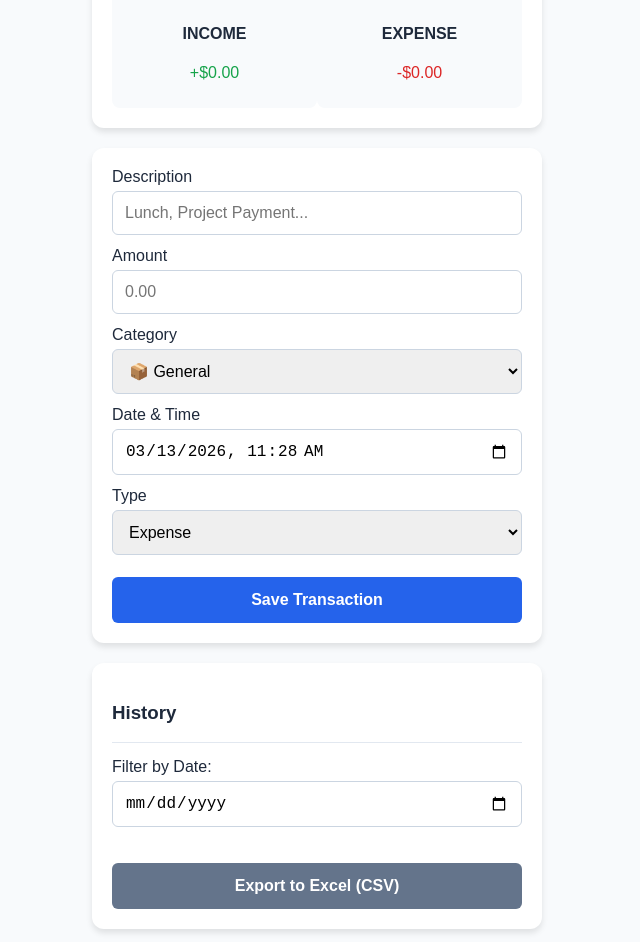
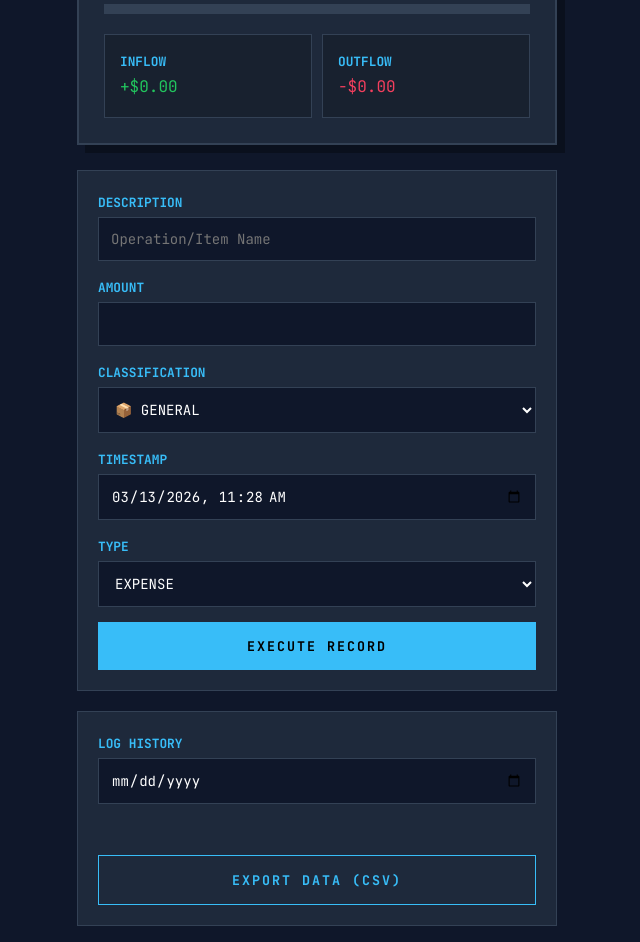
Before and after one commit to ericdotse69/cash-ahp, a plain HTML site: page index.html in a window 1280 px wide. Shown: the part 233-1175 px from the top of the page, without its empty margins (323-963 px from the left). Drawn offline with Linux system fonts and the light colour scheme.

Commit message:
KRAFT update: Spartan UI, Delete function, Progress metrics

```diff
--- a/index.html
+++ b/index.html
@@ -3,82 +3,121 @@
 <head>
     <meta charset="UTF-8">
     <meta name="viewport" content="width=device-width, initial-scale=1.0">
-    <title>Pro Cash Flow Tracker</title>
+    <title>KRAFT - CASH FLOW</title>
+    <link href="https://fonts.googleapis.com/css2?family=JetBrains+Mono:wght@400;700&display=swap" rel="stylesheet">
     <style>
-        :root { --primary: #2563eb; --bg: #f8fafc; --card-bg: #ffffff; --text: #1e293b; --income: #16a34a; --expense: #dc2626; }
-        body { font-family: sans-serif; background-color: var(--bg); color: var(--text); padding: 20px; display: flex; justify-content: center; }
-        .container { width: 100%; max-width: 450px; }
-        .dashboard, form, .history-container { background: var(--card-bg); padding: 20px; border-radius: 12px; box-shadow: 0 4px 6px rgba(0,0,0,0.1); margin-bottom: 20px; }
-        h1 { font-size: 2.2em; margin: 10px 0; text-align: center;}
-        .summary { display: flex; justify-content: space-between; }
-        .summary div { width: 48%; text-align: center; padding: 10px; background: var(--bg); border-radius: 8px; }
-        .form-control { margin-bottom: 12px; }
-        input, select { width: 100%; padding: 12px; margin-top: 5px; border: 1px solid #cbd5e1; border-radius: 6px; box-sizing: border-box; font-size: 16px; }
-        button { width: 100%; padding: 14px; border: none; border-radius: 6px; font-weight: bold; cursor: pointer; margin-top: 10px; font-size: 16px; transition: opacity 0.2s; }
-        button:active { opacity: 0.8; }
-        .btn-add { background: var(--primary); color: white; }
-        .btn-export { background: #64748b; color: white; margin-top: 20px; }
+        :root {
+            --bg: #0f172a; --card-bg: #1e293b; --text: #f8fafc;
+            --primary: #38bdf8; --income: #22c55e; --expense: #f43f5e; --border: #334155;
+        }
+        * { box-sizing: border-box; font-family: 'JetBrains Mono', monospace; }
+        body { background-color: var(--bg); color: var(--text); padding: 20px; display: flex; justify-content: center; }
+        .container { width: 100%; max-width: 480px; }
+
+        /* SPARTAN DASHBOARD */
+        .dashboard {
+            background: var(--card-bg); padding: 25px; border: 2px solid var(--border);
+            border-radius: 0px; /* Spartan Sharp Edges */
+            box-shadow: 8px 8px 0px rgba(0,0,0,0.3); margin-bottom: 25px;
+        }
+        h2 { text-transform: uppercase; letter-spacing: 3px; border-bottom: 2px solid var(--primary); display: inline-block; padding-bottom: 5px; }
+        .summary { display: flex; justify-content: space-between; margin-top: 20px; gap: 10px; }
+        .summary div { flex: 1; text-align: left; padding: 15px; border: 1px solid var(--border); background: rgba(0,0,0,0.2); }
+
+        /* PROGRESS BAR */
+        .progress-container { background: #334155; height: 10px; margin-top: 20px; }
+        #progress-bar { background: var(--primary); height: 100%; width: 0%; transition: 0.5s; }
+
+        form, .history-container {
+            background: var(--card-bg); padding: 20px; border: 1px solid var(--border); margin-bottom: 20px;
+        }
+
+        /* INPUTS */
+        .form-control { margin-bottom: 15px; }
+        label { font-size: 0.8rem; color: var(--primary); text-transform: uppercase; font-weight: bold; }
+        input, select {
+            width: 100%; padding: 12px; margin-top: 5px; background: #0f172a;
+            border: 1px solid var(--border); color: white; font-size: 14px; outline: none;
+        }
+        input:focus { border-color: var(--primary); }
+
+        button {
+            width: 100%; padding: 15px; border: none; font-weight: bold; cursor: pointer;
+            text-transform: uppercase; letter-spacing: 2px; transition: 0.3s;
+        }
+        .btn-add { background: var(--primary); color: #000; }
+        .btn-add:hover { background: #fff; }
+        .btn-export { background: transparent; color: var(--primary); border: 1px solid var(--primary); margin-top: 20px; }
+
+        /* HISTORY LIST */
         .list { list-style: none; padding: 0; }
-        .list li { background: #fff; border: 1px solid #e2e8f0; padding: 12px; margin-bottom: 8px; border-radius: 8px; display: flex; justify-content: space-between; align-items: center; border-left: 6px solid; }
-        .plus { border-left-color: var(--income); }
-        .minus { border-left-color: var(--expense); }
-        .details { display: flex; align-items: center; gap: 12px; }
-        .icon-circle { background: #f1f5f9; width: 40px; height: 40px; border-radius: 50%; display: flex; align-items: center; justify-content: center; font-size: 20px; }
-        .date-label { font-size: 0.7rem; color: #64748b; display: block; text-transform: uppercase; letter-spacing: 0.5px; }
-        .filter-section { border-top: 1px solid #e2e8f0; padding-top: 15px; margin-top: 15px; }
+        .list li {
+            background: #1e293b; border: 1px solid var(--border); padding: 15px;
+            margin-bottom: 10px; display: flex; justify-content: space-between; align-items: center;
+        }
+        .details { display: flex; align-items: center; gap: 15px; }
+        .icon-box { font-size: 24px; filter: grayscale(1); }
+        .amt { font-weight: bold; font-size: 1.1rem; }
+        .date-text { font-size: 0.65rem; color: #94a3b8; display: block; }
+
+        /* DELETE BUTTON */
+        .delete-btn {
+            background: transparent; color: #475569; border: none; font-size: 18px;
+            cursor: pointer; padding: 0 10px; transition: 0.2s;
+        }
+        .delete-btn:hover { color: var(--expense); }
     </style>
 </head>
 <body>
 
 <div class="container">
-    <h2>Cash Flow Pro 🚀</h2>
+    <h2>KRAFT // CASH</h2>
 
     <div class="dashboard">
-        <h4>TOTAL BALANCE</h4>
-        <h1 id="balance">$0.00</h1>
+        <label>SYSTEM BALANCE</label>
+        <h1 id="balance" style="font-size: 2.5rem; margin: 10px 0;">$0.00</h1>
+        <div class="progress-container"><div id="progress-bar"></div></div>
         <div class="summary">
-            <div><h4>INCOME</h4><p id="money-plus" style="color:var(--income)">+$0.00</p></div>
-            <div><h4>EXPENSE</h4><p id="money-minus" style="color:var(--expense)">-$0.00</p></div>
+            <div><label>INFLOW</label><p id="money-plus" style="color:var(--income); margin: 5px 0;">+$0.00</p></div>
+            <div><label>OUTFLOW</label><p id="money-minus" style="color:var(--expense); margin: 5px 0;">-$0.00</p></div>
         </div>
     </div>
 
     <form id="form">
-        <div class="form-control"><label>Description</label><input type="text" id="text" placeholder="Lunch, Project Payment..." required></div>
-        <div class="form-control"><label>Amount</label><input type="number" id="amount" step="0.01" placeholder="0.00" required></div>
+        <div class="form-control"><label>Description</label><input type="text" id="text" placeholder="Operation/Item Name" required></div>
+        <div class="form-control"><label>Amount</label><input type="number" id="amount" step="0.01" required></div>
         <div class="form-control">
-            <label>Category</label>
+            <label>Classification</label>
             <select id="category">
-                <option value="General">📦 General</option>
-                <option value="Food">🍔 Food & Drink</option>
-                <option value="Salary">💰 Salary / Income</option>
-                <option value="Transport">🚗 Transport</option>
-                <option value="Rent">🏠 Rent / Bills</option>
-                <option value="Entertainment">🎬 Entertainment</option>
-                <option value="Shopping">🛍️ Shopping</option>
+                <option value="General">📦 GENERAL</option>
+                <option value="Food">🍔 SUPPLY</option>
+                <option value="Salary">💰 REVENUE</option>
+                <option value="Transport">🚗 LOGISTICS</option>
+                <option value="Rent">🏠 INFRASTRUCTURE</option>
+                <option value="Entertainment">🎬 RECREATION</option>
+                <option value="Shopping">🛍️ ACQUISITION</option>
             </select>
         </div>
-        <div class="form-control"><label>Date & Time</label><input type="datetime-local" id="date" required></div>
+        <div class="form-control"><label>Timestamp</label><input type="datetime-local" id="date" required></div>
         <div class="form-control">
             <label>Type</label>
-            <select id="type"><option value="expense">Expense</option><option value="income">Income</option></select>
+            <select id="type"><option value="expense">EXPENSE</option><option value="income">INCOME</option></select>
         </div>
-        <button class="btn-add">Save Transaction</button>
+        <button class="btn-add">Execute Record</button>
     </form>
 
     <div class="history-container">
-        <h3>History</h3>
-        <div class="filter-section">
-            <label>Filter by Date:</label>
-            <input type="date" id="filter-date" onchange="filterTransactions()">
-        </div>
+        <label>LOG HISTORY</label>
+        <input type="date" id="filter-date" onchange="filterTransactions()" style="margin-bottom: 15px;">
         <ul id="list" class="list"></ul>
-        <button class="btn-export" onclick="exportToCSV()">Export to Excel (CSV)</button>
+        <button class="btn-export" onclick="exportToCSV()">Export Data (CSV)</button>
     </div>
 </div>
 
 <script>
     const list = document.getElementById('list');
     const form = document.getElementById('form');
+    const progressBar = document.getElementById('progress-bar');
     let transactions = JSON.parse(localStorage.getItem('transactions')) || [];
 
     const catIcons = {
@@ -97,7 +136,7 @@
         e.preventDefault();
         const transaction = {
             id: Date.now(),
-            text: document.getElementById('text').value,
+            text: document.getElementById('text').value.toUpperCase(),
             amount: document.getElementById('type').value === 'expense' ? -Math.abs(document.getElementById('amount').value) : Math.abs(document.getElementById('amount').value),
             category: document.getElementById('category').value,
             date: document.getElementById('date').value
@@ -108,54 +147,64 @@
         setNow();
     }
 
+    function removeTransaction(id) {
+        transactions = transactions.filter(t => t.id !== id);
+        updateUI();
+    }
+
     function updateUI(filtered = transactions) {
         list.innerHTML = '';
         let inc = 0, exp = 0;
 
         filtered.sort((a,b) => new Date(b.date) - new Date(a.date)).forEach(t => {
             const item = document.createElement('li');
-            item.classList.add(t.amount < 0 ? 'minus' : 'plus');
-
             const dateObj = new Date(t.date);
-            const displayDate = dateObj.toLocaleDateString() + ' ' + dateObj.toLocaleTimeString([], {hour: '2-digit', minute:'2-digit'});
-            const icon = catIcons[t.category] || "📦";
+            const displayDate = dateObj.toLocaleDateString() + ' | ' + dateObj.toLocaleTimeString([], {hour: '2-digit', minute:'2-digit'});
 
             item.innerHTML = `
                 <div class="details">
-                    <div class="icon-circle">${icon}</div>
+                    <div class="icon-box">${catIcons[t.category] || "📦"}</div>
                     <div>
-                        <span class="date-label">${displayDate}</span>
+                        <span class="date-text">${displayDate}</span>
                         <strong>${t.text}</strong>
                     </div>
                 </div>
-                <span style="font-weight:bold">$${Math.abs(t.amount).toFixed(2)}</span>
+                <div style="display:flex; align-items:center;">
+                    <span class="amt" style="color:${t.amount > 0 ? 'var(--income)' : 'var(--expense)'}">
+                        ${t.amount > 0 ? '+' : ''}${Math.abs(t.amount).toFixed(2)}
+                    </span>
+                    <button class="delete-btn" onclick="removeTransaction(${t.id})">×</button>
+                </div>
             `;
             list.appendChild(item);
             if(t.amount > 0) inc += t.amount; else exp += Math.abs(t.amount);
         });
 
-        document.getElementById('balance').innerText = `$${(inc - exp).toFixed(2)}`;
+        const balance = inc - exp;
+        document.getElementById('balance').innerText = `$${balance.toFixed(2)}`;
         document.getElementById('money-plus').innerText = `+$${inc.toFixed(2)}`;
         document.getElementById('money-minus').innerText = `-$${exp.toFixed(2)}`;
+
+        // Update Progress Bar (Efficiency ratio)
+        const ratio = inc > 0 ? (exp / inc) * 100 : (exp > 0 ? 100 : 0);
+        progressBar.style.width = Math.min(ratio, 100) + '%';
+        progressBar.style.backgroundColor = ratio > 80 ? 'var(--expense)' : 'var(--primary)';
+
         localStorage.setItem('transactions', JSON.stringify(transactions));
     }
 
     function filterTransactions() {
-        const selectedDate = document.getElementById('filter-date').value;
-        updateUI(selectedDate ? transactions.filter(t => t.date.startsWith(selectedDate)) : transactions);
+        const d = document.getElementById('filter-date').value;
+        updateUI(d ? transactions.filter(t => t.date.startsWith(d)) : transactions);
     }
 
     function exportToCSV() {
-        if(transactions.length === 0) return alert('No records to export!');
-        let csv = 'Date,Time,Category,Description,Amount,Type\n';
-        transactions.forEach(t => {
-            const d = new Date(t.date);
-            csv += `${d.toLocaleDateString()},${d.toLocaleTimeString()},${t.category},${t.text},${Math.abs(t.amount)},${t.amount > 0 ? 'Income' : 'Expense'}\n`;
-        });
+        let csv = 'Date,Description,Category,Amount\n';
+        transactions.forEach(t => { csv += `${t.date},${t.text},${t.category},${t.amount}\n`; });
         const blob = new Blob([csv], { type: 'text/csv' });
         const a = document.createElement('a');
         a.href = window.URL.createObjectURL(blob);
-        a.download = `CashFlow_Export.csv`;
+        a.download = `KRAFT_DATA_EXPORT.csv`;
         a.click();
     }
 
```
